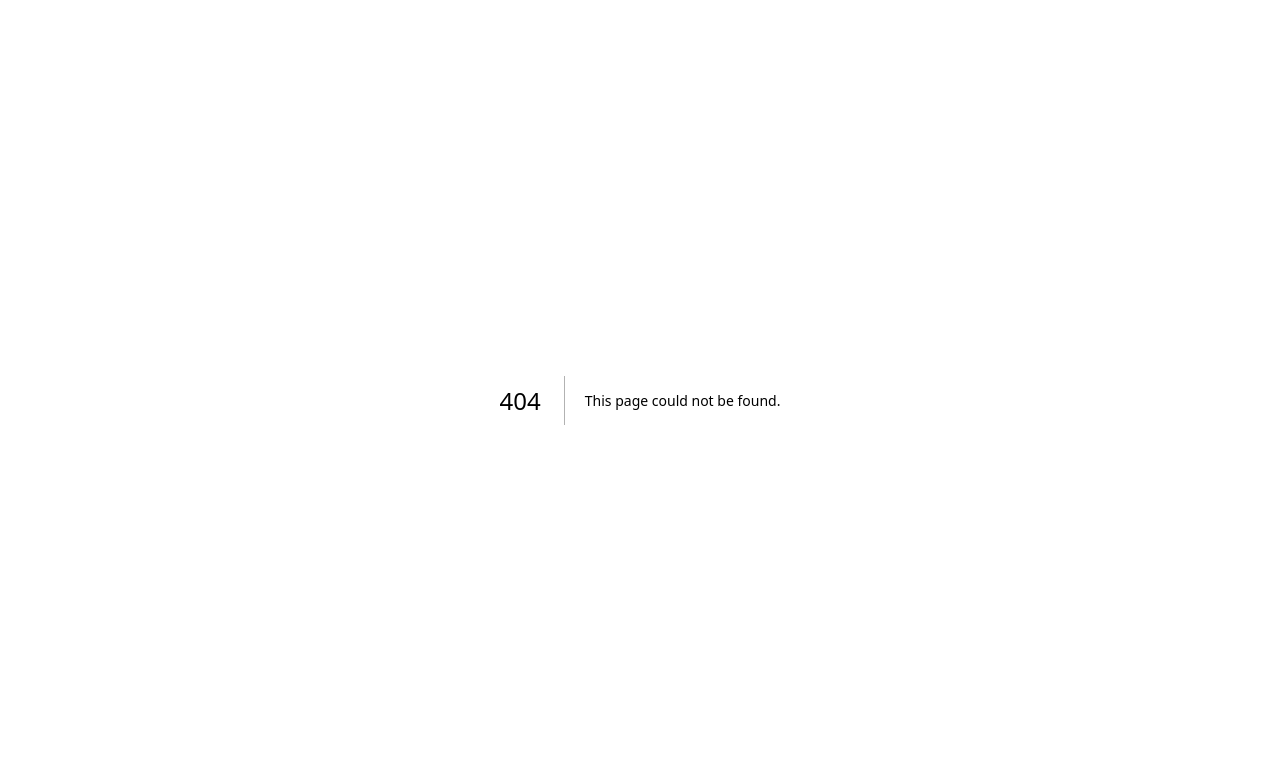
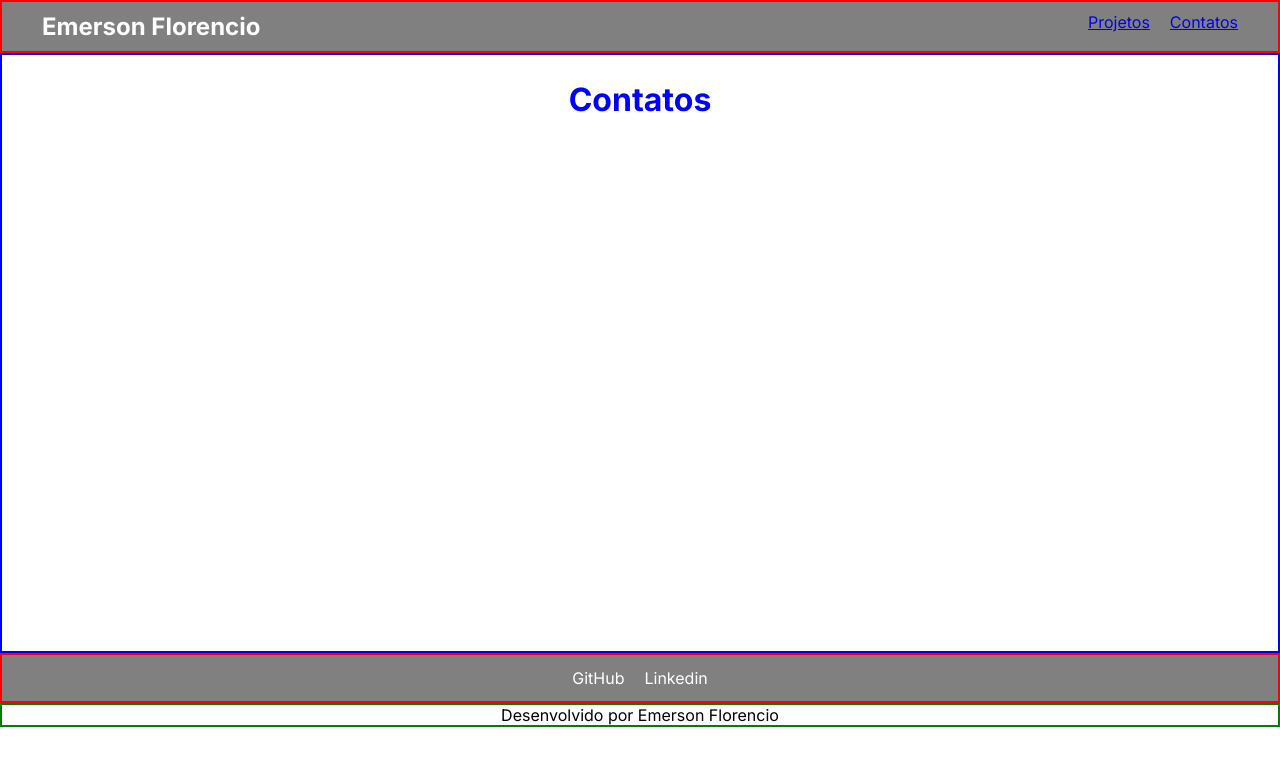
Before and after one commit to EmersonFlorencio/portfolio, a Next.js app: page /contatos in a window 1280 px wide. Before the commit this address had no page. Shown: the top 766 px of the page. Built offline with nearby package versions, Linux system fonts and the light colour scheme.

Commit message:
feat: criação das paginas projetos e contatos

```diff
--- /dev/null
+++ b/src/app/contatos/page.tsx
@@ -0,0 +1,29 @@
+"use client"
+
+import styled from "styled-components";
+import Footer from "../../components/Footer";
+import Header from "../../components/Header";
+
+const DivContainer = styled.div`
+  border: blue solid 2px;
+  color: blue;
+  background-color: white;
+  height: 600px;
+  display: flex;
+  flex-direction: column;
+  justify-content: space-between;
+  align-items: center;
+  padding: 25px 40px;
+`
+
+export default function Contatos() {
+  return (
+    <>
+      <Header />
+      <DivContainer>
+          <h1>Contatos</h1>
+      </DivContainer>
+      <Footer />
+    </>
+  )
+}
--- a/src/app/page.tsx
+++ b/src/app/page.tsx
@@ -37,7 +37,7 @@
           <h2>Emerson Florencio</h2>
           <h3>Desenvolvedor Full-Stack</h3>
         </DivContainer>
-        <Link href={'/Home'}>
+        <Link href={'/home'}>
           <BtnStyled>
             Acessar a Home
           </BtnStyled>
--- a/src/components/Header.tsx
+++ b/src/components/Header.tsx
@@ -1,6 +1,7 @@
 "use client"
 
 import { styled } from "styled-components"
+import Link from "next/link"
 
 const HeaderContainer = styled.header`
     border: red solid 2px;
@@ -20,8 +21,8 @@
     <HeaderContainer>
       <h2>Emerson Florencio</h2>
       <DivContainer>
-        <p>Projetos</p>
-        <p>Contatos</p>
+        <Link href={'/projetos'}>Projetos</Link>
+        <Link href={'/contatos'}>Contatos</Link>
       </DivContainer>
     </HeaderContainer>
   )
```
Also changed, not shown: src/app/projetos/page.tsx (added, +29 -0 lines), src/app/home/page.tsx (renamed from src/app/Home/page.tsx).
